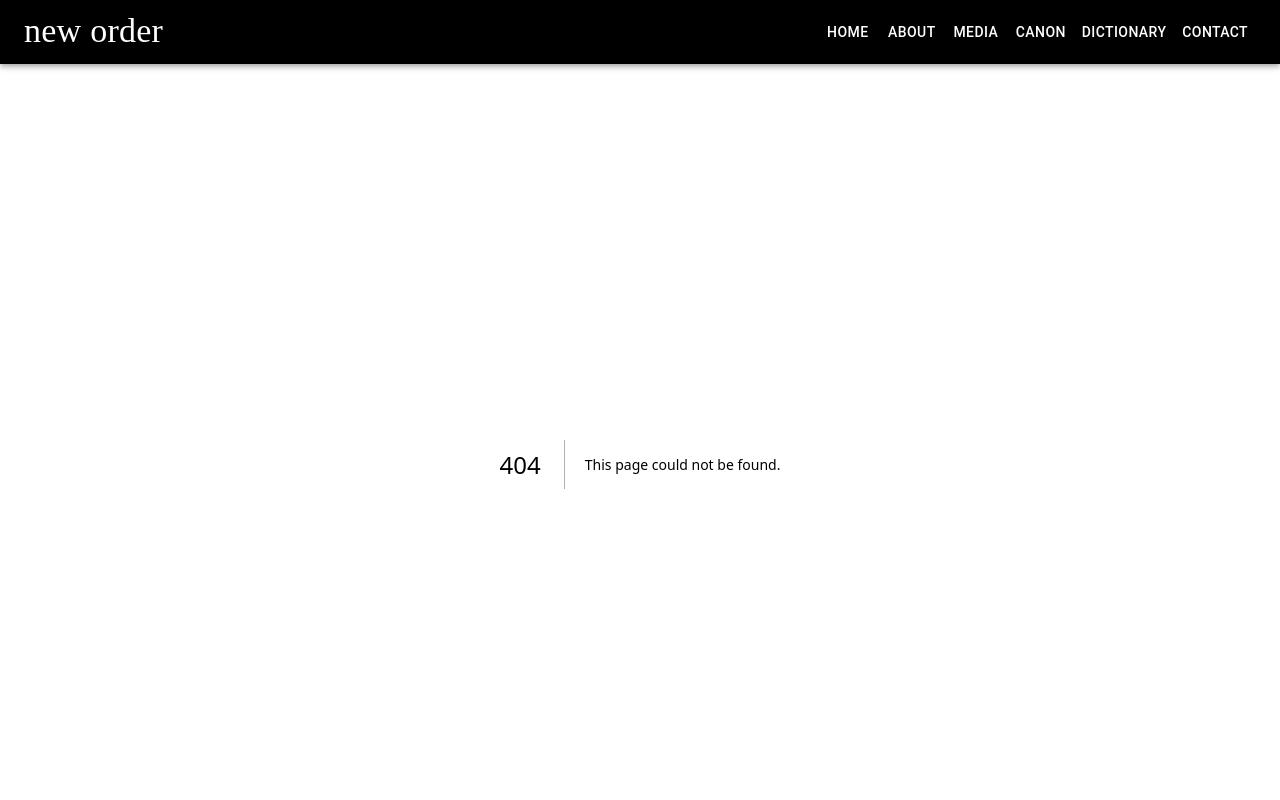
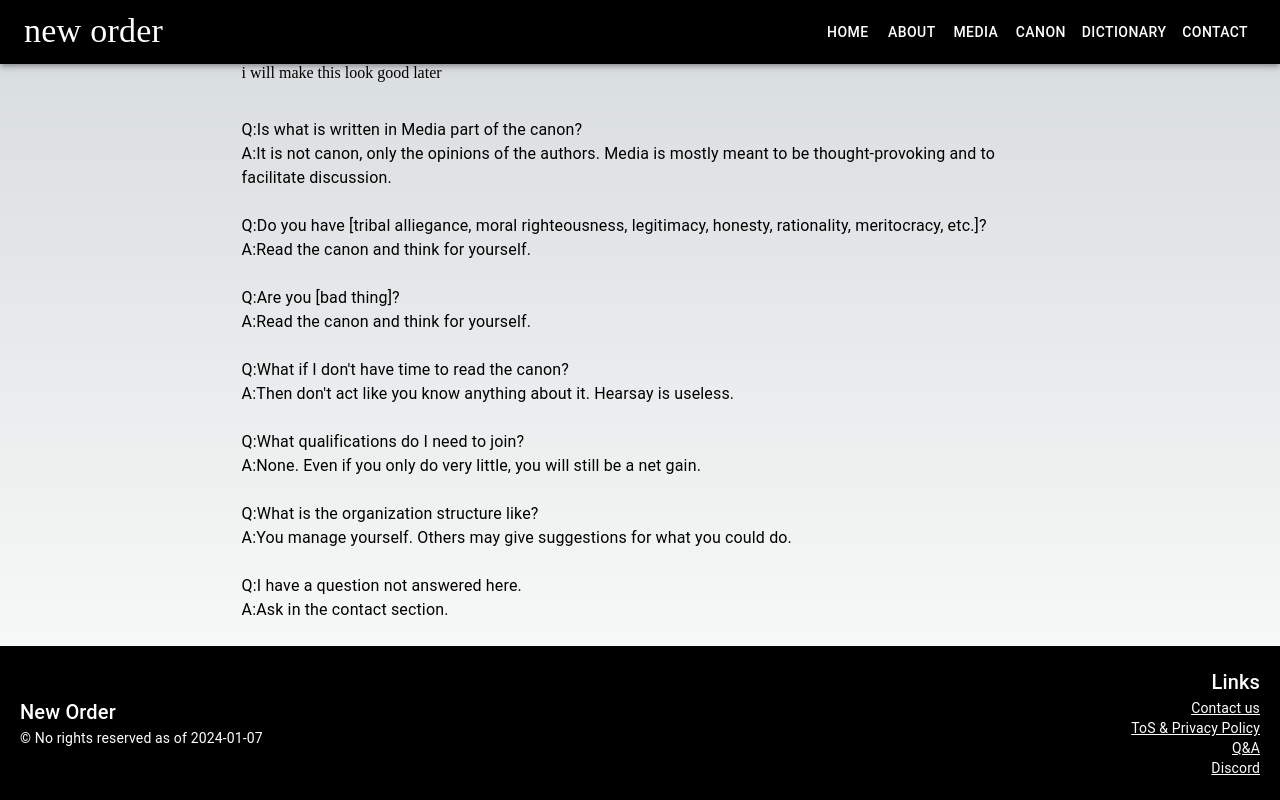
Before and after one commit to neohumanism/union-website, a Next.js app: page /qna in a window 1280 px wide. Before the commit this address had no page. Shown: the top 800 px of the page. Built offline with nearby package versions, Linux system fonts and the light colour scheme; a web font is replaced by a local one.

Commit message:
modified:   components/footer.js 	modified:   components/stackcards.js 	modified:   pages/about.js 	modified:   pages/index.js 	new file:   pages/qna.js 	modified:   pages/tos.js

```diff
--- a/components/footer.js
+++ b/components/footer.js
@@ -24,8 +24,8 @@ function Footer() {
               </Link>
             </Typography>
             <Typography variant="body2">
-              <Link color="inherit" href="https://github.com/neohumanism/union-website">
-                Github
+              <Link color="inherit" href="/qna">
+                Q&A
               </Link>
             </Typography>
             <Typography variant="body2">
--- a/components/stackcards.js
+++ b/components/stackcards.js
@@ -21,6 +21,10 @@ const Desc = styled(Typography)({
         color: 'lightblue',
         textDecoration: 'underline',
     },
+    '@media (min-width: 600px)': {
+        paddingLeft:"14%",
+        paddingRight:"14%",
+    },
 });
 
 const Card1 = styled(Card)`
--- a/pages/about.js
+++ b/pages/about.js
@@ -10,6 +10,7 @@ const AboutCards = [
   {title: "This website", desc: "Here, we explain our cause and argue to those with sympathies for why they should further support it. Most of the general population do value the futures of their children and hold themselves to moral standards. This is thence our appeal to explain the risks abound of our current situation, and why with their values considered in earnest, they should be lead to the same conclusions as us."},
   {title: "Our strategy", desc: "Most groups with similar ambitions to ours use ineffective strategies to push for their desired change. We do not rely on the good intentions of lawmakers nor on disorganized mobs. Instead, we endeavor to unify the momentum there is towards change behind a cohesive leadership to put our own lawmakers into power. <a href='/canon/strategy'>Read more</a>."},
   {title: "Lend your hand", desc: "Duty calls. <a href='/contact'>Contact us</a> to join up."},
+  {title: "Questions", desc: "Have more surface-level questions but don't bother reading the canon? Read the <a href='/qna'>Q&A</a>. If it does not answer everything you wanted to ask, just ask in the contact page."},
 ]; //would like to use nextjs' <Link>, but seems very difficult to do
 
 const AboutPage = () => {
--- a/pages/index.js
+++ b/pages/index.js
@@ -12,8 +12,9 @@ const style1 = {
   backgroundImage: 'url("/temp.png")',
   backgroundSize: "100% 100%",
   backgroundPosition: "center",
+};
 
-}
+//need some universal styling where it would be shorter than just using sx on every page
 
 const appeal = [
   {title: 'About our broken world order?', content: 'The current world order is broken. Most local orders too. And not just in politics, but in every other aspect, be it culture, economics, demographics, and so on. A dire time approaches, and heroes must step up.'},
--- /dev/null
+++ b/pages/qna.js
@@ -0,0 +1,36 @@
+import React from 'react';
+import { Container, Typography } from '@mui/material';
+import Link from 'next/link';
+import styled from '@emotion/styled';
+
+const Container1 = styled(Container)`
+  @media (min-width: 900px) {
+    width: 66%;
+  }
+`;
+
+//should have a search function here? use a search engine integration? (because this is not to the letter of what you'd come up with or whatever)
+const QnaContent = [ //get linking from the about page's stuff once we figured that out
+  {q: "Is what is written in Media part of the canon?", a: "It is not canon, only the opinions of the authors. Media is mostly meant to be thought-provoking and to facilitate discussion."},
+  {q: "Do you have \[tribal alliegance, moral righteousness, legitimacy, honesty, rationality, meritocracy, etc.\]?", a: "Read the canon and think for yourself."},
+  {q: "Are you \[bad thing\]?", a: "Read the canon and think for yourself."},
+  {q: "What if I don't have time to read the canon?", a: "Then don't act like you know anything about it. Hearsay is useless."},
+  {q: "What qualifications do I need to join?", a: "None. Even if you only do very little, you will still be a net gain."},
+  {q: "What is the organization structure like?", a: "You manage yourself. Others may give suggestions for what you could do."},
+  {q: "I have a question not answered here.", a: "Ask in the contact section."},
+];
+
+const QnaPage = () => {
+  return (
+    <Container1>
+    <p>i will make this look good later</p><br/><br/>
+    <list>
+      {QnaContent.map((item, index) => (
+        <Typography>Q:{item.q}<br/>A:{item.a}<br/><br/></Typography>
+      ))}
+    </list>
+    </Container1>
+  );
+};
+
+export default QnaPage;
--- a/pages/tos.js
+++ b/pages/tos.js
@@ -33,7 +33,7 @@ const Tos = () => {
 
       <Ent><strong>4. Disclaimer</strong></Ent>
       <Ent>4.1: This website provides information for general use only. We do not guarantee the accuracy, completeness, or reliability of the content. Usage of its information is at one's own risk.</Ent>
-      <Ent>4.2: All information provided on this website is purely hypothetical, satirical, fake, and gay. Furthermore, solely concerning a virtual world in the videogame "Minecraft". All resemblance to real contexts is either coincidental or inteded for historical reenactment purposes.</Ent>
+      <Ent>4.2: All information provided on this website is purely hypothetical, satirical, fake, and gay. Furthermore, solely concerning a live-action roleplaying virtual world in the videogame "Minecraft". All resemblance to real contexts is purely coincidental.</Ent>
 
       <Ent><strong>5. Limitation of Liability</strong></Ent>
       <Ent>5.1: The website owner is not liable for any direct, indirect, incidental, consequential, or punitive damages arising from the use or inability to use this website.</Ent>
```
